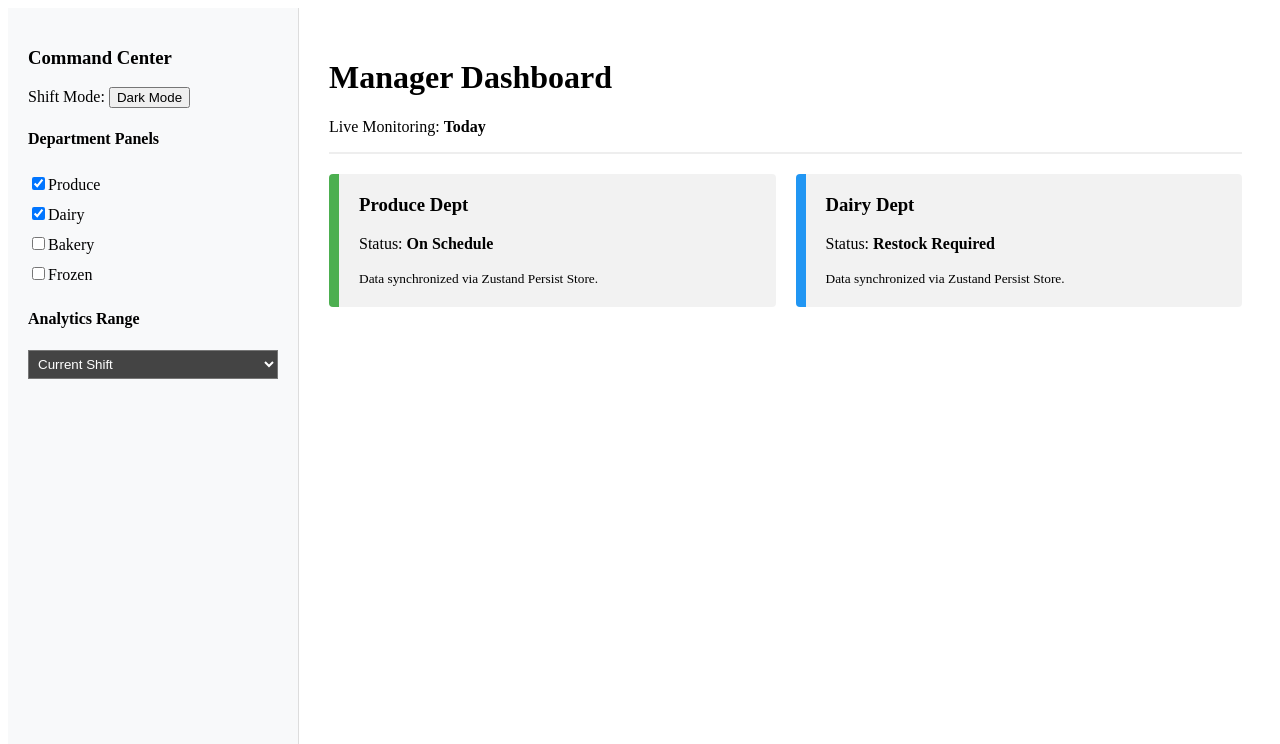
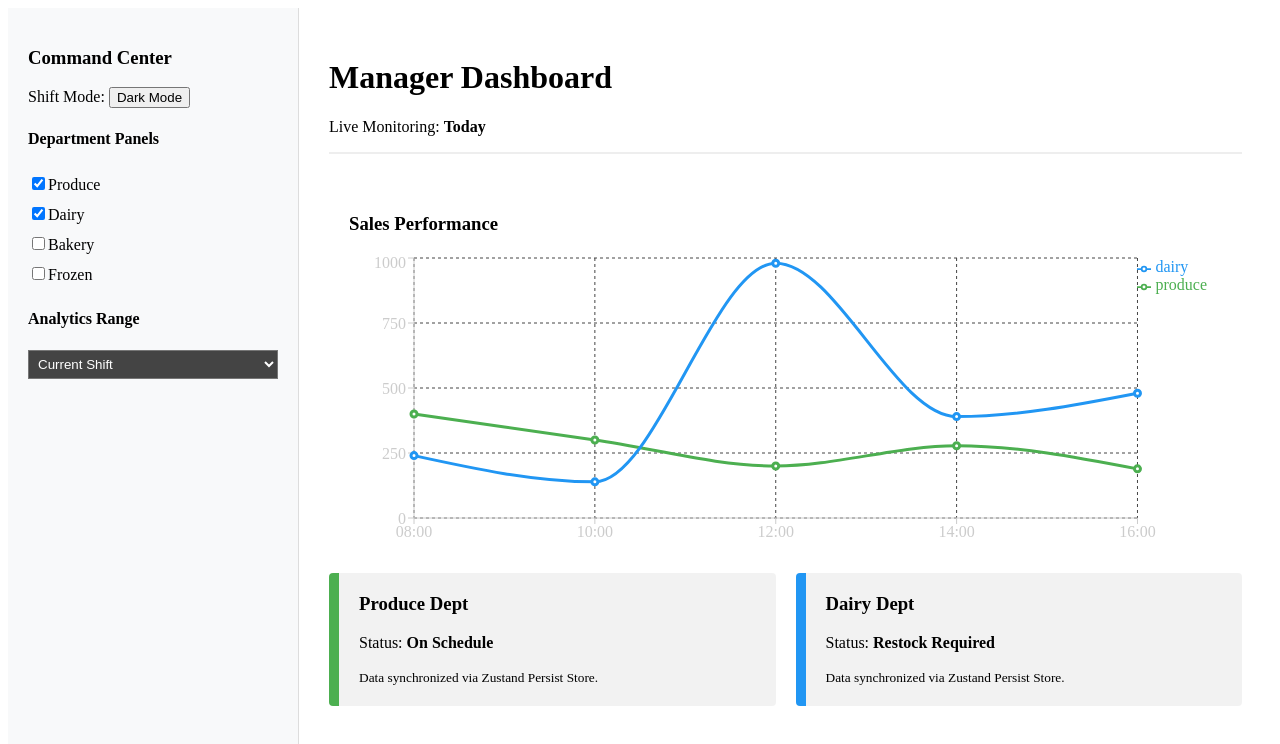
Before and after one commit to CoreyMaltby/command-centre-with-zustand, a React (Vite) app: page / in a window 1280 px wide. Shown: the top 744 px of the page. Built offline with nearby package versions, Linux system fonts and the light colour scheme.

Commit message:
feat: integrate DeptChart component for sales performance visualization and improve chart rendering

```diff
--- a/src/App.jsx
+++ b/src/App.jsx
@@ -1,5 +1,6 @@
 import { useStore } from './store';
 import CommandSidebar from './components/CommandSidebar'
+import DeptChart from './components/DeptChart';
 
 function App() {
     const managerTheme = useStore((state) => state.managerTheme);
@@ -23,6 +24,8 @@ function App() {
                     <p>Live Monitoring: <strong>{reportRange}</strong></p>
                 </header>
 
+                <DeptChart />
+
                 <div style={{ display: 'grid', gridTemplateColumns: 'repeat(auto-fit, minmax(300px, 1fr))', gap: '20px' }}>
                     {departments.produce && <DeptTile name="Produce" color="#4caf50" status="On Schedule" />}
                     {departments.dairy && <DeptTile name="Dairy" color="#2196f3" status="Restock Required" />}
--- a/src/components/DeptChart.jsx
+++ b/src/components/DeptChart.jsx
@@ -1,4 +1,4 @@
-import { LineChart, Line, XAxis, YAxis, CartesianGrid, Tooltip, ResponsiveContainern, Legend, ResponsiveContainer } from "recharts";
+import { LineChart, Line, XAxis, YAxis, CartesianGrid, Tooltip, Legend, ResponsiveContainer } from "recharts";
 import { useStore } from "../store";
 
 export default function DeptChart() {
@@ -7,24 +7,24 @@ export default function DeptChart() {
     const managerTheme = useStore((state) => state.managerTheme);
 
     return (
-        <div style={{ height: 300, backgroundColor: managerTheme === 'light' ? '#fff' : '#333', padding: '20px', borderRadius: '8px', marginTop: '20px' }}>
+        <div style={{ backgroundColor: managerTheme === 'light' ? '#fff' : '#333', padding: '20px', borderRadius: '8px', marginTop: '20px'}}>
             <h3>Sales Performance</h3>
-            <ResponsiveContainer width="100%" height="100%">
-                <Linechart data={salesData}>
+            <ResponsiveContainer width="100%" height={300}>
+                <LineChart data={salesData}>
                     <CartesianGrid strokeDasharray="3 3" stroke={managerTheme === 'professional' ? '#ccc' : '#444'} />
                     <XAxis dataKey="time" stroke={managerTheme === 'professional' ? '#333' : '#ccc'} />
                     <YAxis stroke={managerTheme === 'professional' ? '#333' : '#ccc'} />
                     <Tooltip
                         contentStyle={{ backgroundColor: managerTheme === 'professional' ? '#fff' : '#333', border: 'none' }}
                     />
-                    <Legend />
+                    <Legend layout="vertical" align="right" verticalAlign="top" />
 
                     // Only render lines for departments that are currently visible
                     {departments.produce && <Line type="monotone" dataKey="produce" stroke="#4caf50" strokeWidth={3} />}
                     {departments.dairy && <Line type="monotone" dataKey="dairy" stroke="#2196f3" strokeWidth={3} />}
                     {departments.bakery && <Line type="monotone" dataKey="bakery" stroke="#ff9800" strokeWidth={3} />}
                     {departments.frozen && <Line type="monotone" dataKey="frozen" stroke="#00bcd4" strokeWidth={3} />}
-                </Linechart>
+                </LineChart>
             </ResponsiveContainer>
         </div>
     );
```
